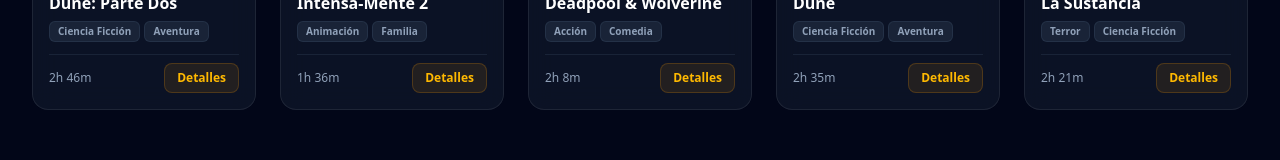
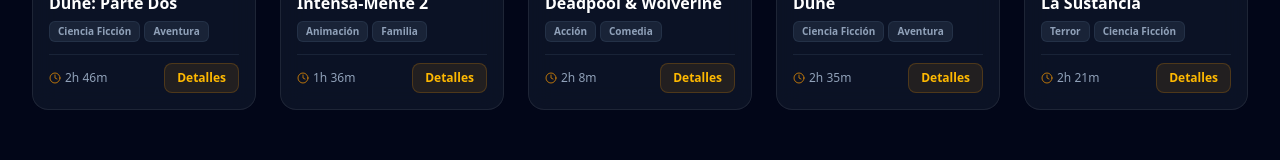
Before and after one commit to T-D-R-R/cineplus, a React (Vite) app: page / in a window 1280 px wide. Shown: the part 1229-1389 px from the top of the page. Built offline with nearby package versions, Linux system fonts and the light colour scheme; no server answers.

Commit message:
fix(ui): replace 'Duración no especificada' with theatrical status badges in MovieCard

```diff
--- a/src/components/movie/MovieCard.tsx
+++ b/src/components/movie/MovieCard.tsx
@@ -1,5 +1,5 @@
 import { Link } from 'react-router-dom';
-import { Star, Calendar, ArrowRight } from 'lucide-react';
+import { Star, Calendar, ArrowRight, Clock } from 'lucide-react';
 import { Movie } from '../../domain/Movie';
 
 interface MovieCardProps {
@@ -67,9 +67,27 @@
           )}
         </div>
 
-        {/* Botón de Acción */}
+        {/* Botón de Acción y Estatus */}
         <div className="pt-2 border-t border-slate-800/80 flex items-center justify-between">
-          <span className="text-xs text-slate-400">{movie.getFormattedRuntime()}</span>
+          {movie.runtime && movie.runtime > 0 ? (
+            <span className="text-xs text-slate-400 flex items-center gap-1">
+              <Clock className="w-3 h-3 text-amber-500/70" />
+              {movie.getFormattedRuntime()}
+            </span>
+          ) : (
+            <span className="text-xs font-medium flex items-center gap-1.5">
+              <span
+                className={`w-1.5 h-1.5 rounded-full ${
+                  movie.theatricalStatus === 'UPCOMING'
+                    ? 'bg-purple-400 animate-pulse'
+                    : 'bg-emerald-400 animate-pulse'
+                }`}
+              />
+              <span className={movie.theatricalStatus === 'UPCOMING' ? 'text-purple-300' : 'text-emerald-400'}>
+                {movie.theatricalStatus === 'UPCOMING' ? 'Próximo Estreno' : 'En Cartelera'}
+              </span>
+            </span>
+          )}
           <Link
             to={`/pelicula/${movie.id}`}
             className="px-3 py-1.5 rounded-lg bg-amber-500/10 hover:bg-amber-500/20 text-amber-400 hover:text-amber-300 text-xs font-bold transition-colors border border-amber-500/20 inline-flex items-center gap-1"
```
